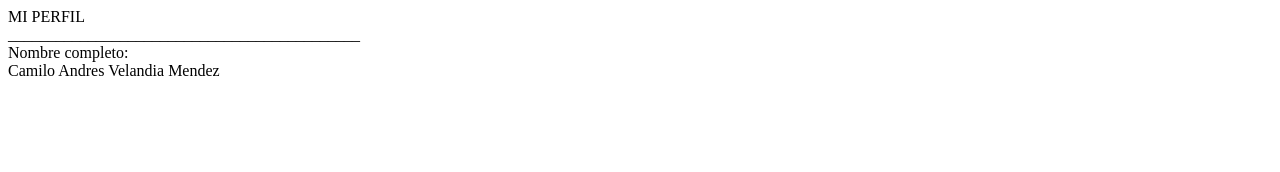
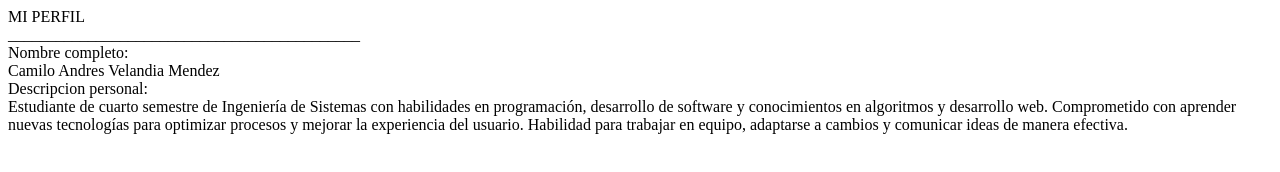
Before and after one commit to andresmdz4/Portafolio_Personal, a plain HTML site: page index.html in a window 1280 px wide. Drawn offline with Linux system fonts and the light colour scheme.

Commit message:
tercer commit

```diff
--- a/index.html
+++ b/index.html
@@ -10,5 +10,8 @@
     <div>____________________________________________</div>
     <div>Nombre completo: </div>
     <div>Camilo Andres Velandia Mendez</div>
+    <div>Descripcion personal: </div>
+    <div>Estudiante de cuarto semestre de Ingeniería de Sistemas con habilidades en programación, desarrollo de software y conocimientos en algoritmos y desarrollo web. Comprometido con aprender nuevas tecnologías para optimizar procesos y mejorar la experiencia del usuario. Habilidad para trabajar en equipo, adaptarse a cambios y comunicar ideas de manera efectiva.</div>
+
 </body>
 </html>
```
